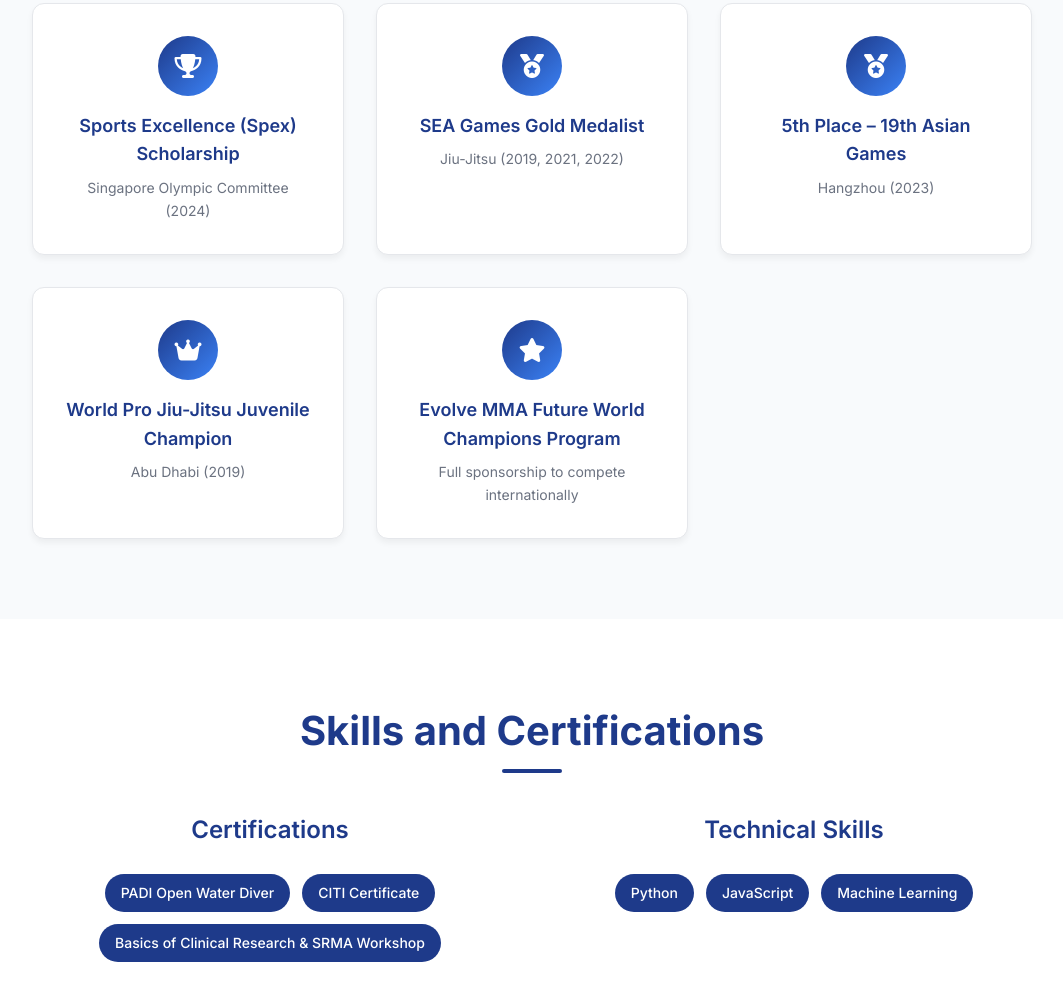
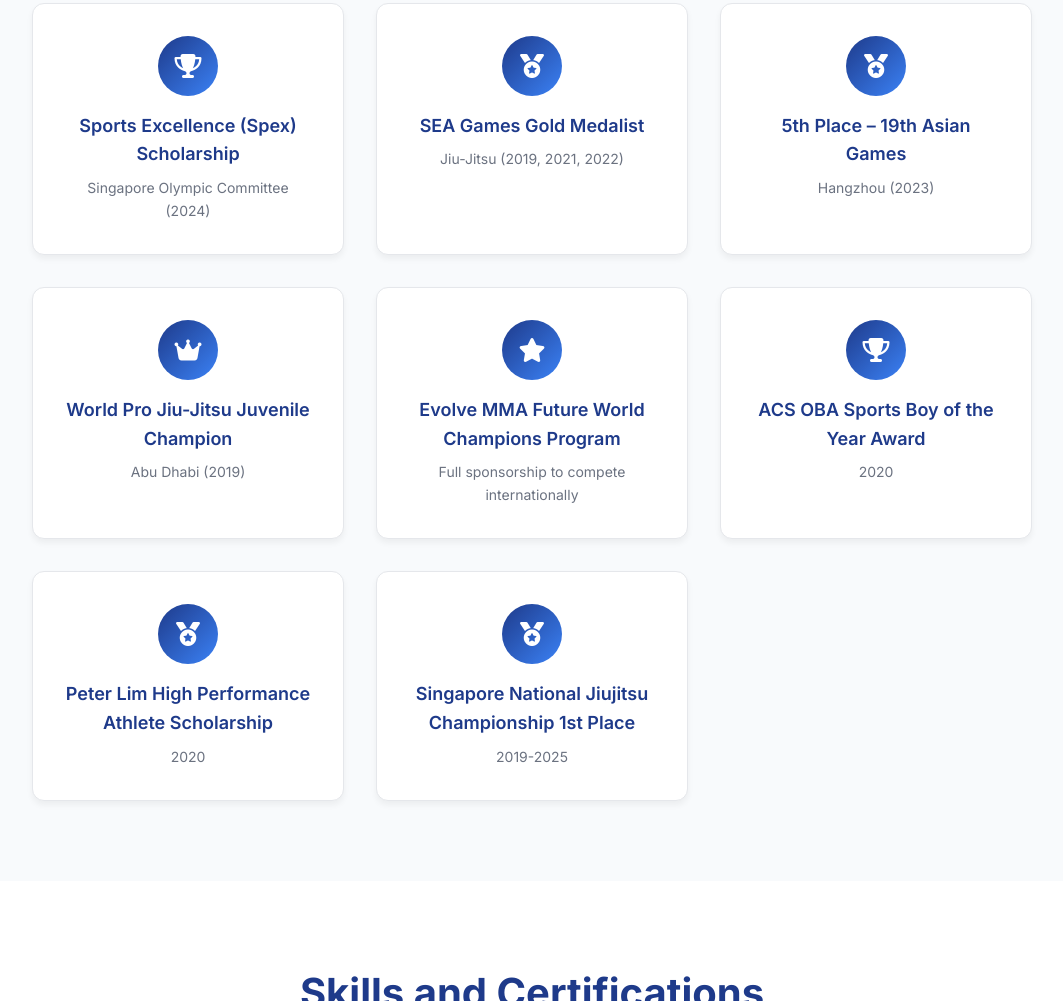
Before and after one commit to noahlimjj/noahcv, a plain HTML site: page index.html in a window 1280 px wide. Shown: the part 2485-3486 px from the top of the page, without its empty margins (108-1171 px from the left). Drawn offline with Linux system fonts and the light colour scheme.

Commit message:
feat: Add three new awards - ACS OBA Sports Boy, Peter Lim Scholarship, and Singapore National Championship

```diff
--- a/index.html
+++ b/index.html
@@ -94,7 +94,7 @@
             <div class="education-item">
                 <div class="education-header">
                     <h3>Anglo-Chinese School (Independent)</h3>
-                    <span class="education-date">Graduated</span>
+                    <span class="education-date">Graduated 2020</span>
                 </div>
                 <div class="education-details">
                     <ul>
@@ -165,6 +165,27 @@
                     </div>
                     <h4>Evolve MMA Future World Champions Program</h4>
                     <p>Full sponsorship to compete internationally</p>
+                </div>
+                <div class="award-item">
+                    <div class="award-icon">
+                        <i class="fas fa-trophy"></i>
+                    </div>
+                    <h4>ACS OBA Sports Boy of the Year Award</h4>
+                    <p>2020</p>
+                </div>
+                <div class="award-item">
+                    <div class="award-icon">
+                        <i class="fas fa-medal"></i>
+                    </div>
+                    <h4>Peter Lim High Performance Athlete Scholarship</h4>
+                    <p>2020</p>
+                </div>
+                <div class="award-item">
+                    <div class="award-icon">
+                        <i class="fas fa-medal"></i>
+                    </div>
+                    <h4>Singapore National Jiujitsu Championship 1st Place</h4>
+                    <p>2019-2025</p>
                 </div>
             </div>
         </div>
@@ -316,6 +337,9 @@
                     <li>Multiple-time SEA Games Gold medalist in Jiu-jitsu (2019, 2021, 2022)</li>
                     <li>5th place in the 19th Asian Games, held in Hangzhou, China (2023)</li>
                     <li>Abu-Dhabi World Professional Jiu-jitsu Juvenile Champion (2019)</li>
+                    <li>ACS OBA Sports Boy of the Year Award (2020)</li>
+                    <li>Peter Lim High Performance Athlete Scholarship (2020)</li>
+                    <li>Singapore National Jiujitsu Championship 1st Place (2019-2025)</li>
                 </ul>
             </div>
             <div class="pdf-cv-section">
```
